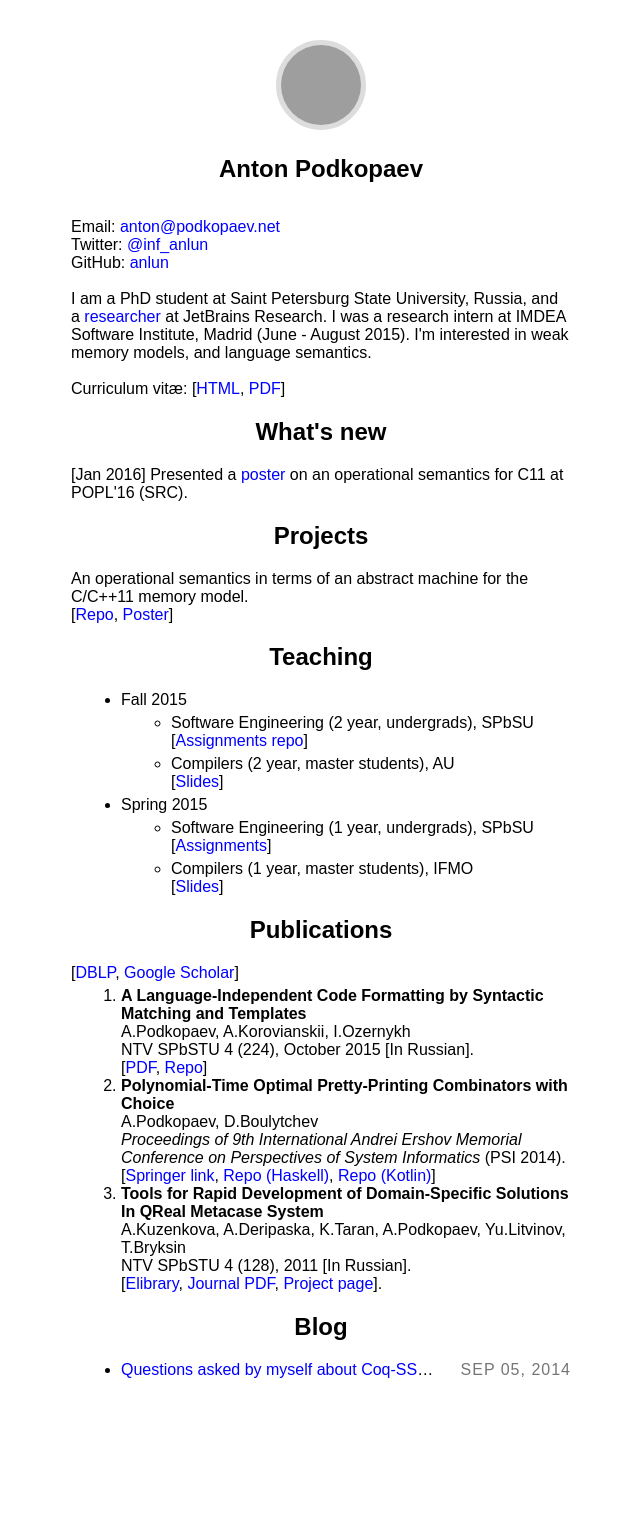
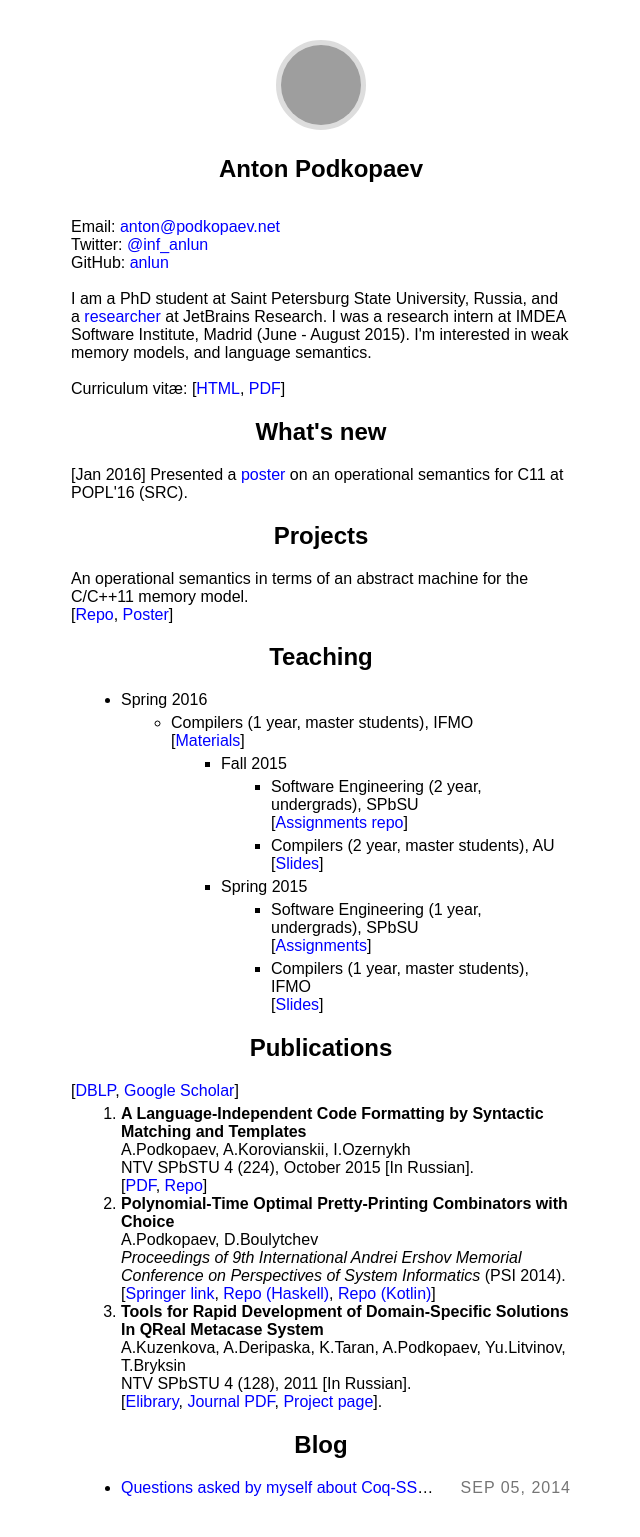
Before and after one commit to anlun/anlun.github.io, a Jekyll site: the page built from index.html, in a window 1280 px wide. Shown: the whole page, without its empty margins (319-959 px from the left). Built offline with Jekyll 4.4.1, drawn with Linux system fonts in a browser that asks for light colours; some web fonts are replaced; before the commit the page ends 1419 px from its top, so only the background shows below that; grey boxes are pictures that could not be loaded.

Commit message:
Added link to IFMO-16 materials.OF

```diff
--- a/index.html
+++ b/index.html
@@ -58,6 +58,15 @@ Curriculum vitæ: [<a href="cv">HTML</a>, <a href="https://drive.google.com/file
 <section>
   <center><h1> Teaching </h1></center>
   <ul>
+    <li> Spring 2016
+      <ul>
+        <li> Compilers (1 year, master students), IFMO
+             <br />
+             [<a href="https://drive.google.com/open?id=0B3UPtzTx9FB1MjR6ek91b1lfT3c">Materials</a>]
+        </li>
+      <ul>
+    </li>
+
     <li> Fall 2015
       <ul>
         <li> Software Engineering (2 year, undergrads), SPbSU
```
